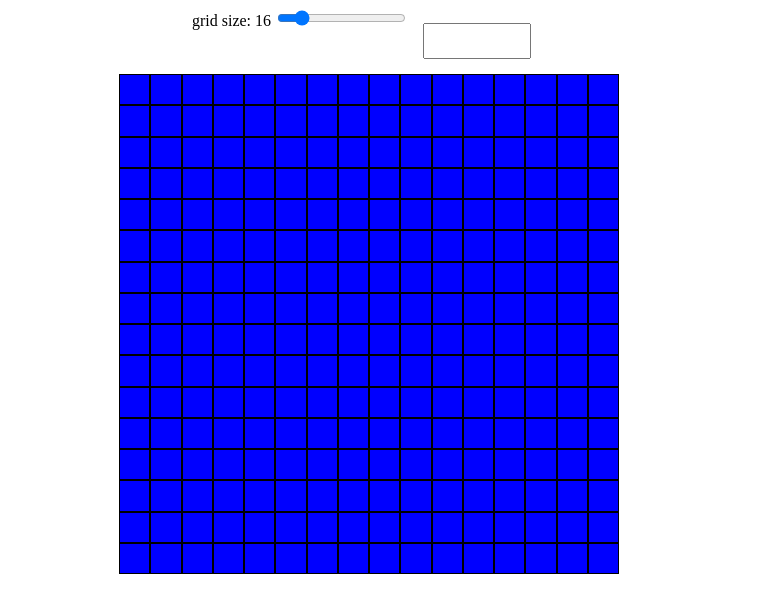
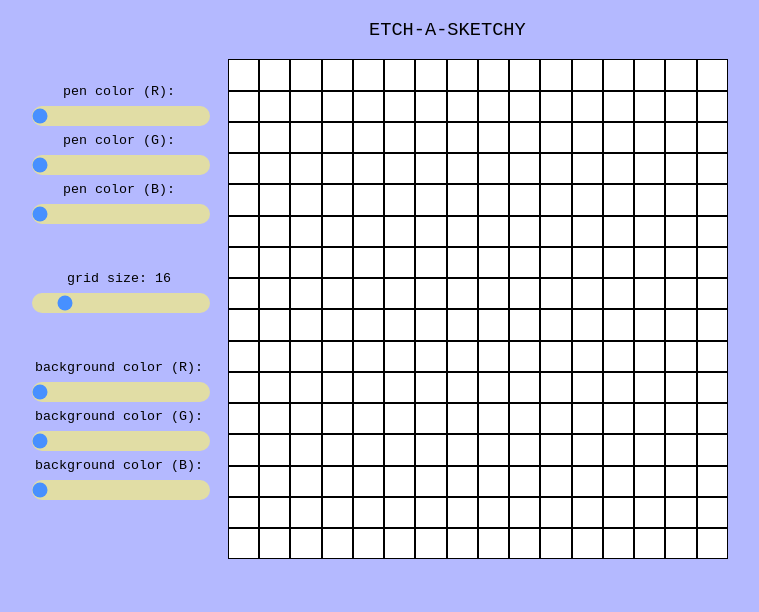
Before and after one commit to miles-of-code/etch, a plain HTML site: page index.html in a window 1280 px wide. Shown: the whole page, without its empty margins (271-1030 px from the left). Drawn offline with Linux system fonts and the light colour scheme.

Commit message:
added sliders to change color and background color

```diff
--- a/index.html
+++ b/index.html
@@ -7,20 +7,33 @@
 </head>
 <body>
 
+<p id="settingsName">ETCH-A-SKETCHY</p>
 <div id="main">
     <div id="slideContainer">
-        <label for="sizeLabel">grid size: <span id="sizeLabel"></span></label>
-        <input id="slideSize"; type="range"; min="1"; max="100"; value="16">
+        <div id="colorLabels">
+            <label for="redLabel" id="labelText">pen color (R): <span id="redLabel"></span></label>
+            <input id="slideRedColor"; type="range"; min="1"; max="255"; value="0">
+            <label for="greenLabel" id="labelText">pen color (G): <span id="greenLabel"></span></label>
+            <input id="slideGreenColor"; type="range"; min="1"; max="255"; value="0">
+            <label for="blueLabel" id="labelText">pen color (B): <span id="blueLabel"></span></label>
+            <input id="slideBlueColor"; type="range"; min="1"; max="255"; value="0">
+        </div>
+        <div id="sizeLabels">
+            <label for="sizeLabel" id="labelText">grid size: <span id="sizeLabel"></span></label>
+            <input id="slideSize"; type="range"; min="1"; max="100"; value="16">
+        </div>
+        <div id="backgroundColorLabels">
+            <label for="backgroundRedLabel" id="labelText"> background color (R): <span id="backgroundRedLabel"></span></label>
+            <input id="slideBackgroundRedColor"; type="range"; min="1"; max="255"; value="0">
+            <label for="backgroundGreenLabel" id="labelText">background color (G): <span id="backgroundGreenLabel"></span></label>
+            <input id="slideBackgroundGreenColor"; type="range"; min="1"; max="255"; value="0">
+            <label for="backgroundBlueLabel" id="labelText">background color (B): <span id="backgroundBlueLabel"></span></label>
+            <input id="slideBackgroundBlueColor"; type="range"; min="1"; max="255"; value="0">
+        </div>
     </div>
 </div>
 
+<script src="index.js"></script>
 
-<script src="index.js"></script>
 </body>
-
-
-
-
-
-
 </html>
--- a/index.js
+++ b/index.js
@@ -1,28 +1,17 @@
+// initialize constants and append to DOM
 const main = document.getElementById('main')
-
 const gridContainer = document.createElement('div');
 gridContainer.setAttribute('id', 'gridContainer');
-
 const gridItem = document.createElement('div');
-gridItem.classList.add('grid-item');
-
+gridItem.classList.add('gridItem');
 const settings = document.createElement('div');
 settings.setAttribute('id', 'settings')
-
-const setColor = document.createElement('input');
-setColor.setAttribute('id', 'setColor');
-
 const slideContainer = document.getElementById("slideContainer")
-const sizeSlider = document.getElementById("sizeSlider");
-const output = document.getElementById("sizeLabel")
-output.innerHTML = slideSize.value;
-
+const sizeOutput = document.getElementById("sizeLabel")
+sizeOutput.innerHTML = slideSize.value; // set grid to default size
 main.appendChild(settings);
 main.appendChild(gridContainer);
 settings.appendChild(slideContainer)
-settings.appendChild(setColor);
-
-
 
 // default grid size
 gridItem.style.width='31.25px';
@@ -35,7 +24,7 @@ for (i = 0; i < 256; i++) {
 // allow user to set grid size
 slideSize.oninput = function() {
   let sizeChoice = this.value;
-  output.innerHTML = sizeChoice;
+  sizeOutput.innerHTML = sizeChoice;
   gridContainer.innerHTML='';
   gridItem.style.width=`${Math.sqrt(250000/(sizeChoice**2))}px`;
   gridItem.style.height=`${Math.sqrt(250000/(sizeChoice**2))}px`;
@@ -45,9 +34,31 @@ slideSize.oninput = function() {
   }
 }
 
-// allow user to set grid color
+// allows user to set background color (RGB)
+slideBackgroundRedColor.oninput = function() {
+  valRedBackground = document.getElementById("slideBackgroundRedColor").value;
+  valGreenBackground = document.getElementById("slideBackgroundGreenColor").value;
+  valBlueBackground = document.getElementById("slideBackgroundBlueColor").value;
+  gridContainer.style.background= `rgb(${valRedBackground}, ${valGreenBackground}, ${valBlueBackground})`
+}
+slideBackgroundGreenColor.oninput = function() {
+  valRedBackground = document.getElementById("slideBackgroundRedColor").value;
+  valGreenBackground = document.getElementById("slideBackgroundGreenColor").value;
+  valBlueBackground = document.getElementById("slideBackgroundBlueColor").value;
+  gridContainer.style.background= `rgb(${valRedBackground}, ${valGreenBackground}, ${valBlueBackground})`
+}
+slideBackgroundBlueColor.oninput = function() {
+  valRedBackground = document.getElementById("slideBackgroundRedColor").value;
+  valGreenBackground = document.getElementById("slideBackgroundGreenColor").value;
+  valBlueBackground = document.getElementById("slideBackgroundBlueColor").value;
+  gridContainer.style.background= `rgb(${valRedBackground}, ${valGreenBackground}, ${valBlueBackground})`
+}
+
+// allow user to set gridItem color (RGB)
 gridContainer.addEventListener('mouseover', getDefaultColor);
-function getDefaultColor(event) {
-  color = document.getElementById("setColor").value;
-  event.target.style.background = color;
-}
+  function getDefaultColor(event) {
+  valRed = document.getElementById("slideRedColor").value;
+  valGreen = document.getElementById("slideGreenColor").value;
+  valBlue = document.getElementById("slideBlueColor").value;
+  event.target.style.background = `rgb(${valRed}, ${valGreen}, ${valBlue})`
+ }
--- a/styles.css
+++ b/styles.css
@@ -1,48 +1,62 @@
+body {
+    background: rgb(180, 185, 255)
+}
+
 #main {
     display: flex;
-    flex-direction: column;
-    align-items: center;
+    justify-content: center;
 }
 
-#gridContainer {
-    background: red;
-    display: inline-grid;
-    justify-content: center;
-    align-items: center;
-    width: 500px;
-    height: 500px;
-}
-
-.grid-item {
-    background: blue;
-    border: 1pt solid black;
-    box-sizing: border-box
-}
-
-#setColor {
-    width: 100px;
-    height: 30px;
-    margin: 15px;
+    #settingsName {
+        font-family:'Courier New', Courier, monospace;
+        font-size: 14pt;
+        margin-left: 50%
     }
 
+    #slideContainer {
+        display: flex;
+        flex-direction: column;
+        }
 
-#settings {
-display: flex;
-}
+        #settings {
+            display: flex;
+            }
 
+    #colorLabels, #backgroundColorLabels, #sizeLabels {
+        display: flex;
+        flex-direction: column;
+        justify-content: space-around;
+        padding: 20px;
+        }
 
-#slideContainer {
-width: 100%;
-}
+        #labelText {
+            align-self: center;
+            font-family: 'Courier New', Courier, monospace;
+            font-size: 10pt;
+            padding: 5px;
+        }
 
-#sizeSlider {
-        -webkit-appearance: none;  /* Override default CSS styles */
+    #gridContainer {
+        background: white;
+        display: inline-grid;
+        justify-content: center;
+        align-items: center;
+        width: 500px;
+        height: 500px;
+    }
+
+        .gridItem {
+            border: 1pt solid black;
+            box-sizing: border-box
+        }
+
+#slideSize, #slideRedColor, #slideGreenColor, #slideBlueColor, #slideBackgroundRedColor, #slideBackgroundGreenColor, #slideBackgroundBlueColor {
         appearance: none;
-        width: 100%; /* Full-width */
-        height: 25px; /* Specified height */
-        background: #d3d3d3; /* Grey background */
-        outline: none; /* Remove outline */
-        opacity: 0.7; /* Set transparency (for mouse-over effects on hover) */
-        -webkit-transition: .2s; /* 0.2 seconds transition on hover */
+        width: 100%;
+        height: 20px;
+        background: #fff56a;
+        outline: none;
+        opacity: 0.6;
         transition: opacity .2s;
+        border-radius: 100px;
       }
```
